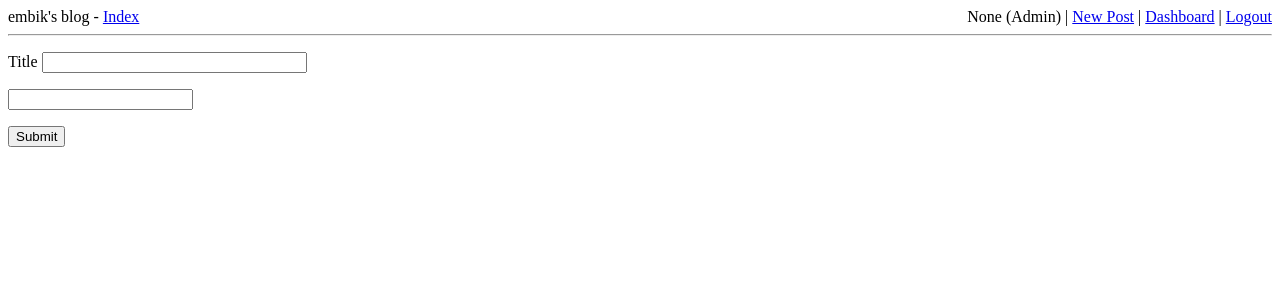
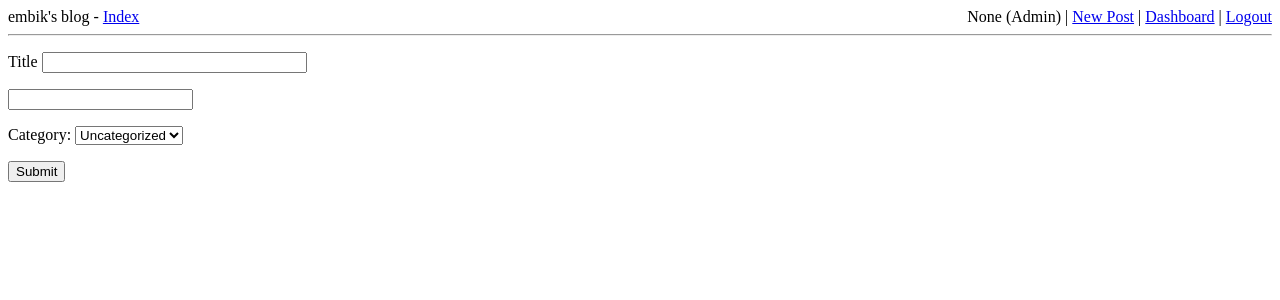
Before and after one commit to embik/bloks, a Flask app: page /admin/posts/new in a window 1280 px wide. Shown: the top 300 px of the page. Run offline with Flask 2, Linux system fonts and the light colour scheme; a user stored in the database is signed in; data that the repository does not hold is empty; parts of the project's set-up code (start-up, migrations or seed data) failed here and were passed over.

Commit message:
Add category support in public view and forms

```diff
--- a/blog/admin_views.py
+++ b/blog/admin_views.py
@@ -172,9 +172,12 @@ def delete_category(id):
 @login_required
 def new_post():
     form = PostForm()
+    form.category.choices = [(0, 'Uncategorized')] + [(c.id, c.name)
+                                                      for c in Category.query.all()]
     if form.validate_on_submit():
         post = Post(title=form.title.data, content=form.post.data, timestamp=datetime.utcnow(),
-                    slug=create_slug(form.title.data), user_id=current_user.id)
+                    slug=create_slug(form.title.data), user_id=current_user.id,
+                    category_id=form.category.data)
         db.session.add(post)
         db.session.commit()
         flash('Your post is now live! <a href="%s">Click here</a>'
@@ -194,9 +197,12 @@ def edit_post(id):
         abort(403)
 
     form = PostForm()
+    form.category.choices = [(0, 'Uncategorized')] + [(c.id, c.name)
+                                                      for c in Category.query.all()]
     if form.validate_on_submit():
         post.title = form.title.data
         post.content = form.post.data
+        post.category_id = form.category.data
         db.session.add(post)
         db.session.commit()
 
@@ -206,7 +212,7 @@ def edit_post(id):
     else:
         form.post.data = post.content
         form.title.data = post.title
-
+        form.category.default = post.category_id
         return render_template('admin/post.html.j2', title='Edit Post', form=form)
 
 
--- a/blog/forms.py
+++ b/blog/forms.py
@@ -1,6 +1,6 @@
 from flask.ext.wtf import Form
 from flask.ext.pagedown.fields import PageDownField
-from wtforms import StringField, PasswordField, BooleanField
+from wtforms import StringField, PasswordField, BooleanField, SelectField
 from wtforms.validators import DataRequired
 
 
@@ -13,6 +13,7 @@ class LoginForm(Form):
 class PostForm(Form):
     title = StringField('title', validators=[DataRequired()])
     post = PageDownField('post', validators=[DataRequired()])
+    category = SelectField('category', coerce=int)
 
 
 class CategoryForm(Form):
--- a/blog/templates/admin/post.html.j2
+++ b/blog/templates/admin/post.html.j2
@@ -11,10 +11,18 @@
                 <span style="color: red;">{{ error }}</span>
             {% endfor %}
         </p>
+        <p>
         {% for error in form.post.errors %}
             <div style="color: red;">{{ error }}</div>
         {% endfor %}
-        {{ form.post(rows=15,cols=75) }}
+            {{ form.post(rows=15,cols=75) }}
+        </p>
+        <p>
+            Category: {{ form.category }}
+            {% for error in form.category.errors %}
+                <span style="color: red;">{{ error }}</span>
+            {% endfor %}
+        </p>
         <p><button type="submit">Submit</button></p>
     </form>
 {% endblock %}
```
Also changed, not shown: blog/templates/post.html.j2 (+6 -1 lines).
